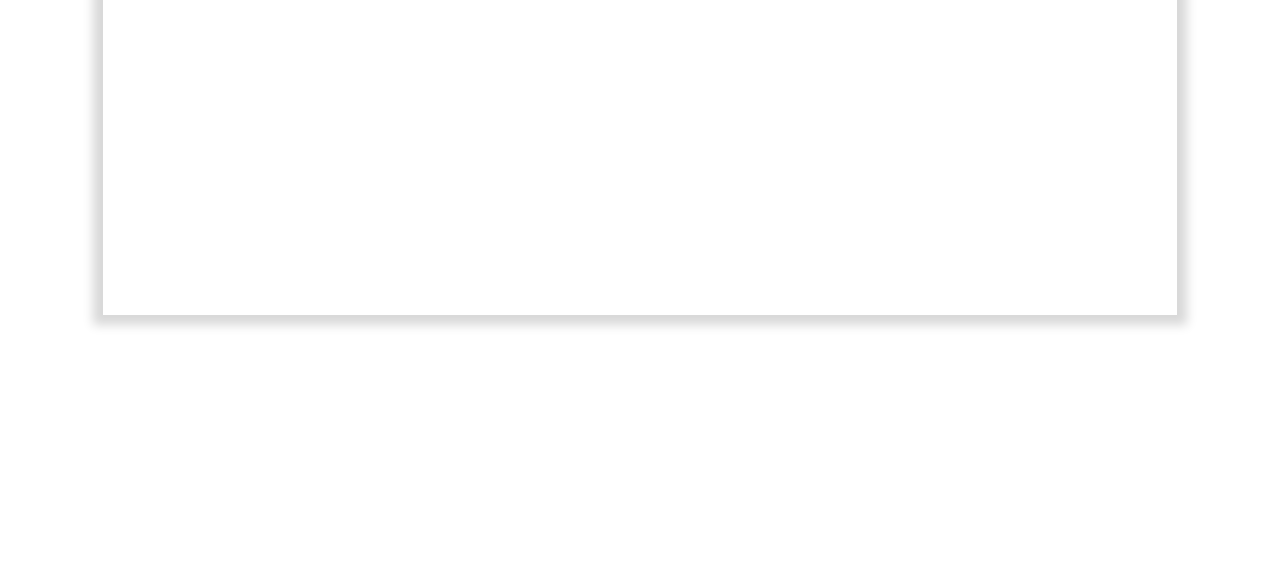
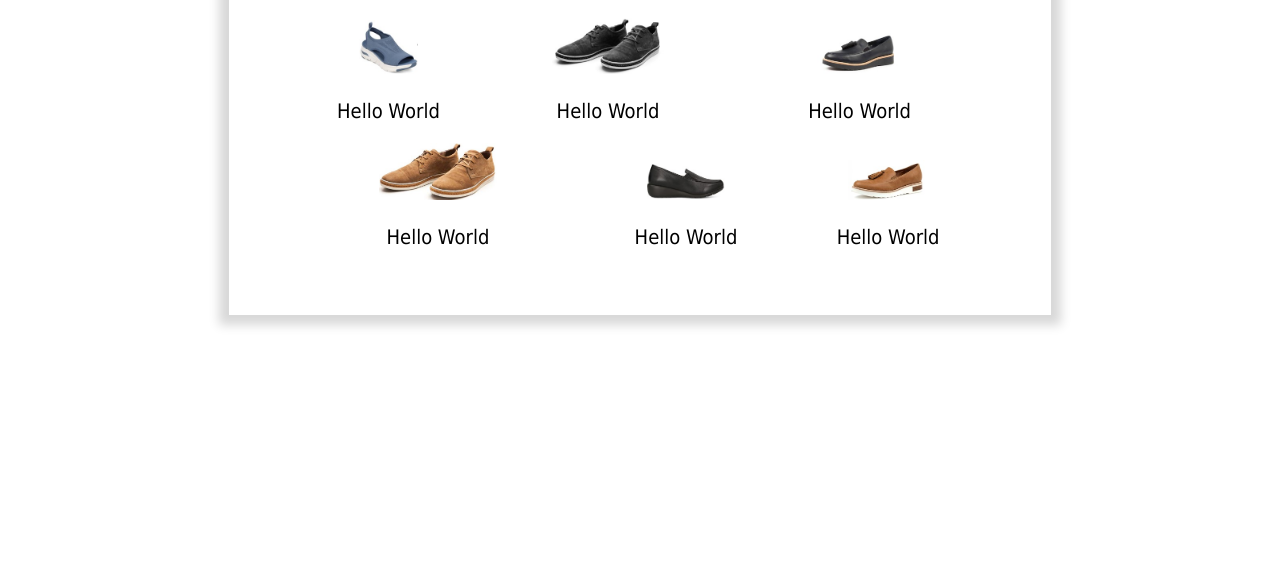
Before and after one commit to Lauren-Howell/TAFE, a plain HTML site: page TipTopShoes/Home.html in a window 1280 px wide. Shown: the part 235-800 px from the top of the page. Drawn offline with Linux system fonts and the light colour scheme.

Commit message:
Latest Arrivals

```diff
--- a/TipTopShoes/Home.html
+++ b/TipTopShoes/Home.html
@@ -22,10 +22,52 @@
 </nav>
 
 <div id="Latest_Arrivals">
+<div>
 <h1>Latest Arrivals!</h1>
+<a>
+</div>
+<div id="Images">
+<div>
+<img src="Assets/Clancy Blue.jpg">
+<p>Hello World</p>
+</a>
+</div>
+<div>
+<a>
+<img src="Assets/Gary Black.jpg">
+<p>Hello World</p>
+</a>
+</div>
+<div>
+<a>
+<img src="Assets/Sally Black.jpg">
+<p>Hello World</p>
+</a>
+</div>
+<div>
+<a>
+<img src="Assets/Gary Tan.jpg">
+<p>Hello World</p>
+</a>
+</div>
+<div>
+<a>
+<img src="Assets/Heavenly Black.jpg">
+<p>Hello World</p>
+</a>
+</div>
+<div>
+<a>
+<img src="Assets/Sally Tan.jpg">
+<p>Hello World</p>
+</a>
+</div>
 </div>
 
+
+
 </body>
+
 <footer>
 
 </footer>
--- a/TipTopShoes/Style.css
+++ b/TipTopShoes/Style.css
@@ -31,15 +31,26 @@ img {
 }
 
 #Latest_Arrivals {
-    text-align: center;
-    /* position: absolute; */
+
     margin: auto;
     margin-top: 150px;
     top: 150px;
-    width: 85%;
+    width: 65%;
     height: 400px;
     /* display: inline-block; */
     box-shadow: 0 0 10px 10px #d8d8d8;
     box-sizing: border-box;
     padding: 10px;
+    text-align: center;
 }
+
+
+#Images div{
+    display: inline-flex;
+    flex-direction: row;
+    font-size: 20px;
+
+}
+#Images img{
+    width: 40%;
+}
```
Also changed, not shown: TipTopShoes/Assets/Clancy Blue.jpg (added), TipTopShoes/Assets/Gary Black.jpg (added), TipTopShoes/Assets/Gary Tan.jpg (added), TipTopShoes/Assets/Heavenly Black.jpg (added), TipTopShoes/Assets/Sally Black.jpg (added), TipTopShoes/Assets/Sally Tan.jpg (added), TipTopShoes/Assets/Work and Walk Chesnut.jpg (added).
